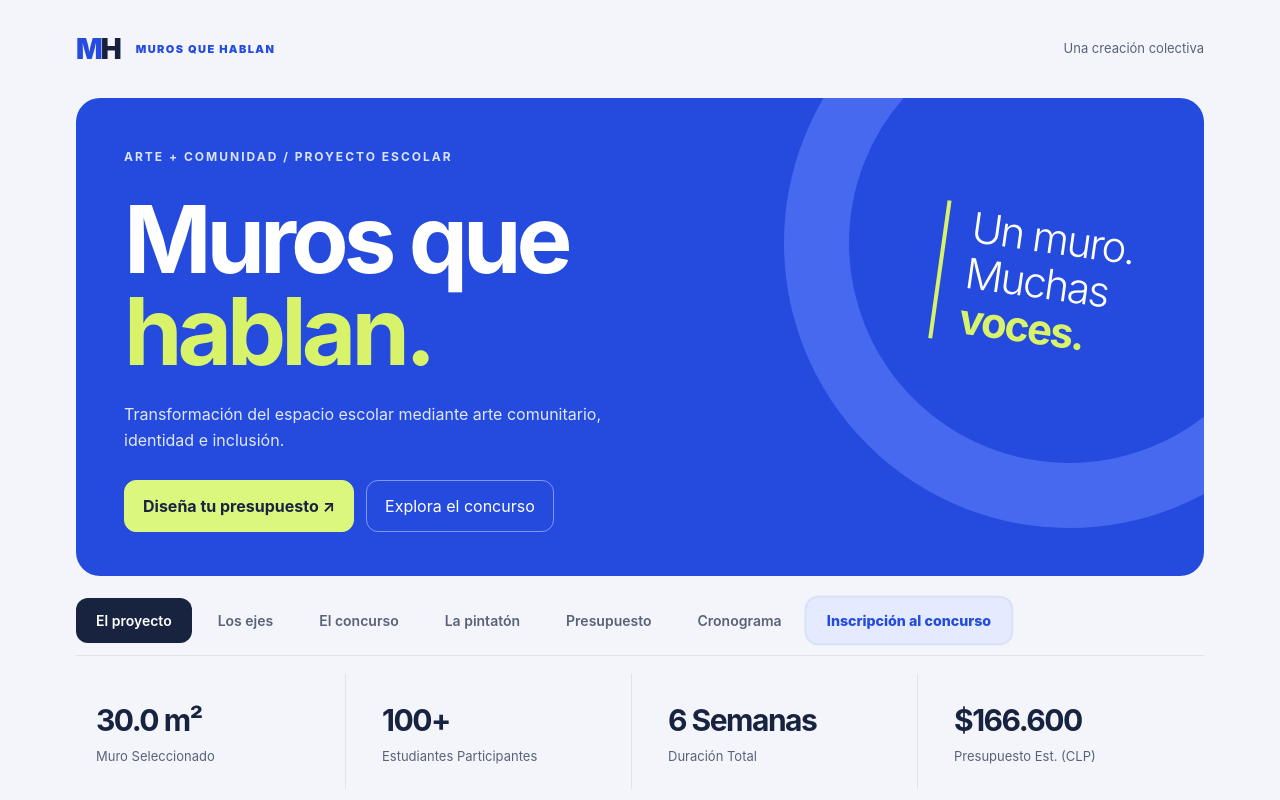
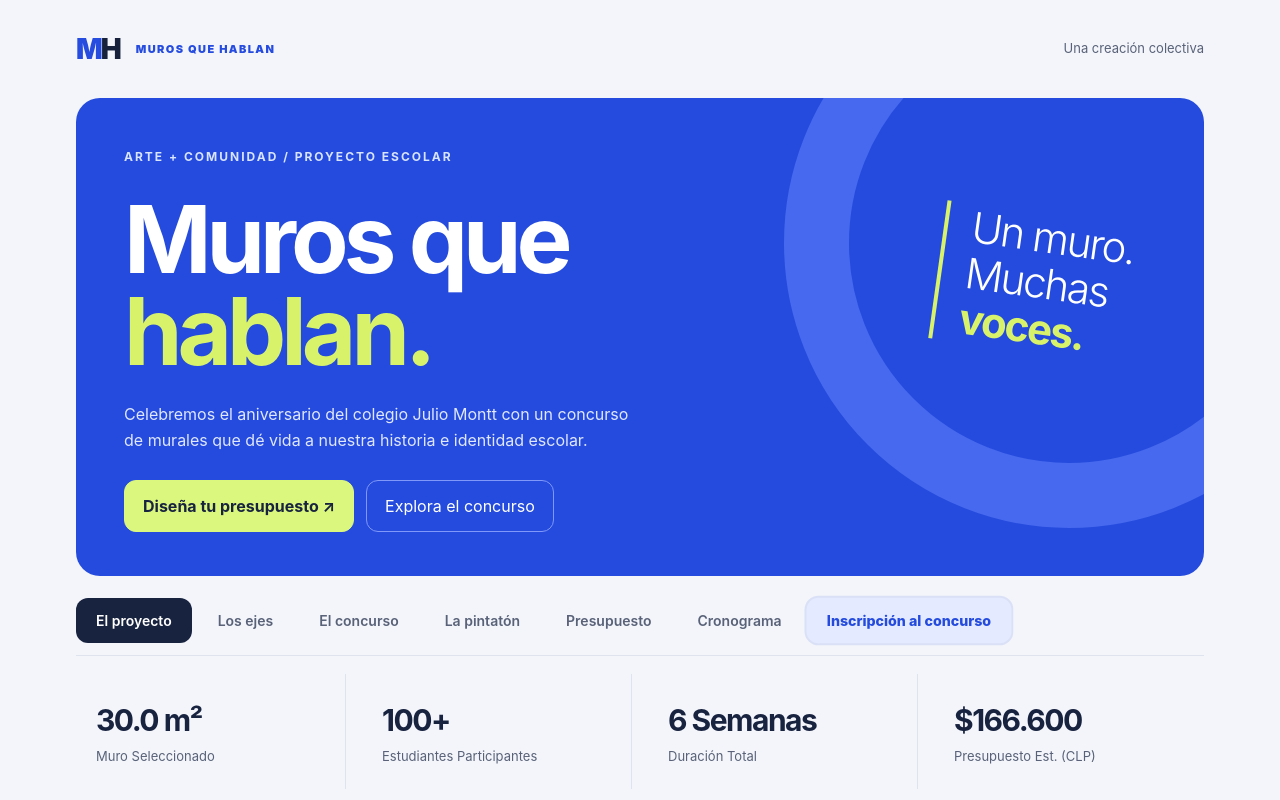
Before and after one commit to cadina-sandy/murales, a plain HTML site: page public/index.html in a window 1280 px wide. Shown: the top 800 px of the page. Drawn offline with Linux system fonts and the light colour scheme.

Commit message:
Vincular portada al concurso de aniversario del colegio

```diff
--- a/public/index.html
+++ b/public/index.html
@@ -23,7 +23,7 @@
     <header class="hero-banner">
       <span class="hero-badge">ARTE + COMUNIDAD / PROYECTO ESCOLAR</span>
       <h1 class="hero-title">Muros que<br><em>hablan.</em></h1>
-      <p class="lumi-body-m hero-subtitle">Transformación del espacio escolar mediante arte comunitario, identidad e inclusión.</p>
+      <p class="lumi-body-m hero-subtitle">Celebremos el aniversario del colegio Julio Montt con un concurso de murales que dé vida a nuestra historia e identidad escolar.</p>
     <div class="hero-actions"><button class="primary" data-go="calculadora">Diseña tu presupuesto ↗</button><button class="secondary" data-go="concurso">Explora el concurso</button></div><div class="hero-stamp" aria-hidden="true">Un muro.<br>Muchas<br><b>voces.</b></div></header>
 
     <!-- Navigation Tabs -->
```
